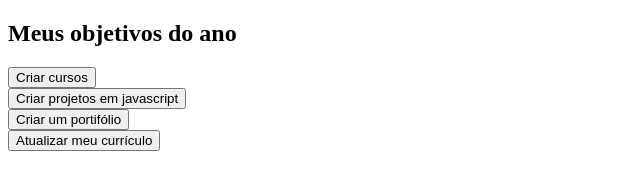
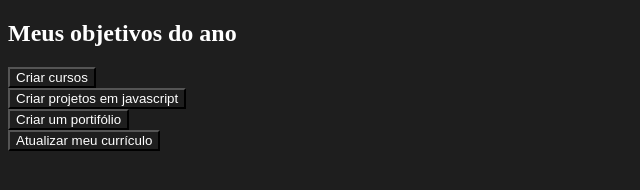
Before and after one commit to jenniferkauane/jenniferkauane-3f, a plain HTML site: page index.html in a window 1280 px wide. Shown: the whole page, without its empty margins (0-640 px from the left). Drawn offline with Linux system fonts and the light colour scheme.

Commit message:
Add files via upload

```diff
--- a/estilo.css
+++ b/estilo.css
@@ -0,0 +1,14 @@
+:root{
+    --cor-de-fundo: #1e1e1e;
+    --verde: #6FFF57;
+    --branco: #FFFFFF;
+    --botao-ativo: #3A375E;
+    --botao-inativo: rgba(58,55,94,0.5);
+    --texto-fundo: rgba(58,55,94,0.3);
+}
+
+*{
+    background-color: var(--cor-de-fundo);
+    color: var(--branco);
+
+}
--- a/index.html
+++ b/index.html
@@ -5,6 +5,7 @@
     <meta http-equiv="X-UA-Compatible" content="IE=edge">
     <meta name="viewport" content="width=device-width, initial-scale=1.0">
     <title>Meus projetos para o ano</title>
+    <link rel="stylesheet" href="estilo.css">
 </head>
 <body>
     <section class="conteudo-principal">
```
